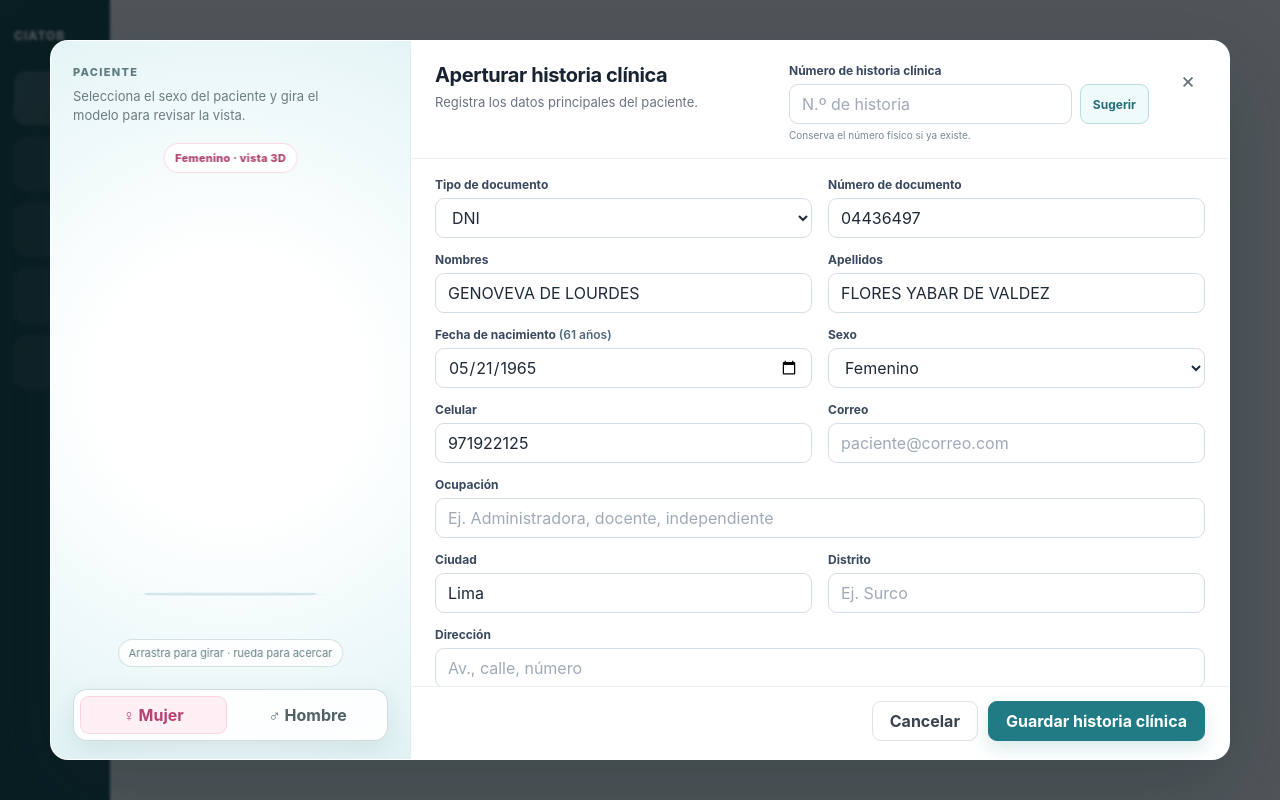
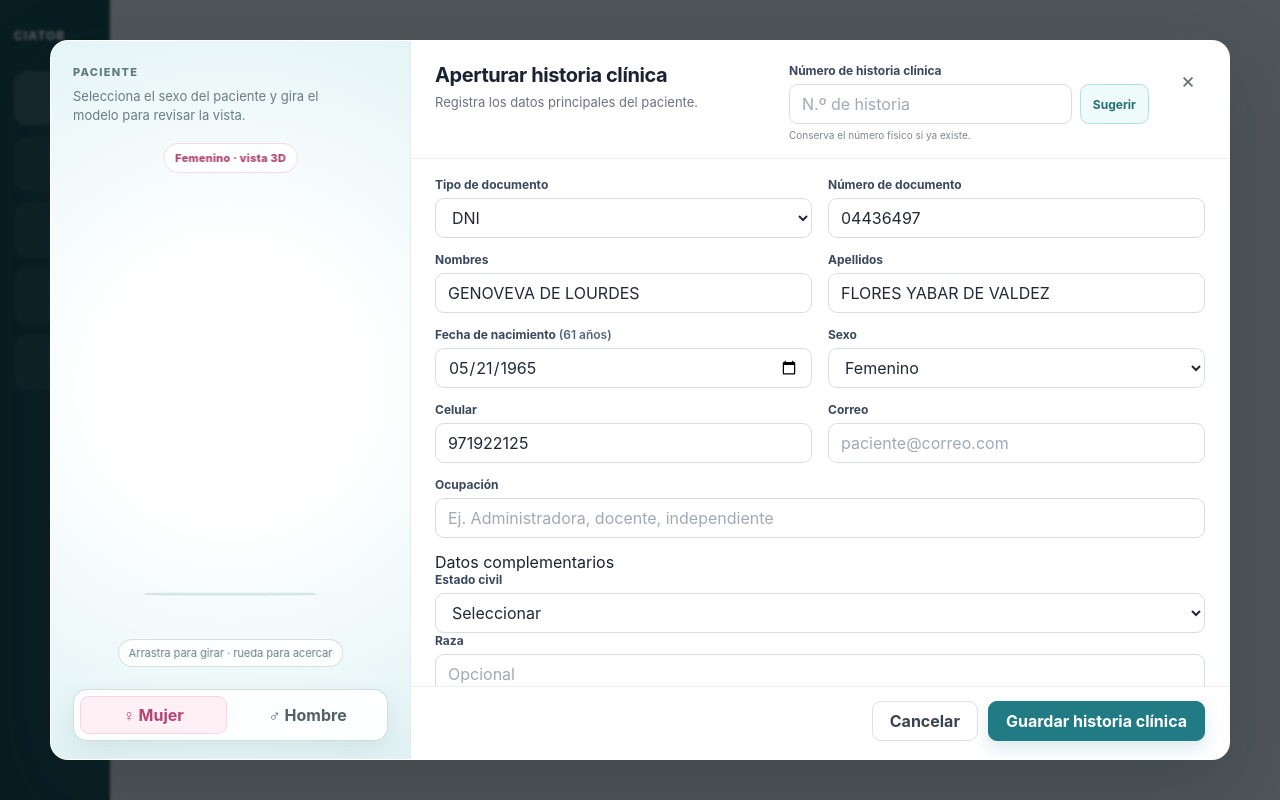
Before and after one commit to joseston/modal_scx, a React (Vite) app: page / in a window 1280 px wide. Built offline with nearby package versions, Linux system fonts and the light colour scheme; no server answers.

Commit message:
Add complementary patient fields

```diff
--- a/src/components/PatientForm.tsx
+++ b/src/components/PatientForm.tsx
@@ -51,20 +51,13 @@ export function PatientForm({ value, onChange }: PatientFormProps) {
       </div>
 
       <div className="field">
-        <label htmlFor="birthDate">
-          Fecha de nacimiento {age !== null && <span className="age-pill">({age} años)</span>}
-        </label>
+        <label htmlFor="birthDate">Fecha de nacimiento {age !== null && <span className="age-pill">({age} años)</span>}</label>
         <input id="birthDate" name="birthDate" type="date" value={value.birthDate} onChange={updateField} />
       </div>
 
       <div className="field">
         <label htmlFor="sex">Sexo</label>
-        <select
-          id="sex"
-          name="sex"
-          value={value.sex}
-          onChange={event => onChange({ ...value, sex: event.target.value as Gender })}
-        >
+        <select id="sex" name="sex" value={value.sex} onChange={event => onChange({ ...value, sex: event.target.value as Gender })}>
           <option value="female">Femenino</option>
           <option value="male">Masculino</option>
         </select>
@@ -82,14 +75,35 @@ export function PatientForm({ value, onChange }: PatientFormProps) {
 
       <div className="field span-2">
         <label htmlFor="occupation">Ocupación</label>
-        <input
-          id="occupation"
-          name="occupation"
-          value={value.occupation}
-          onChange={updateField}
-          placeholder="Ej. Administradora, docente, independiente"
-        />
+        <input id="occupation" name="occupation" value={value.occupation} onChange={updateField} placeholder="Ej. Administradora, docente, independiente" />
       </div>
+
+      <section className="supplementary-section field span-2" aria-labelledby="supplementary-data-title">
+        <div className="supplementary-heading" id="supplementary-data-title">Datos complementarios</div>
+        <div className="supplementary-grid">
+          <div className="field">
+            <label htmlFor="maritalStatus">Estado civil</label>
+            <select id="maritalStatus" name="maritalStatus" value={value.maritalStatus} onChange={updateField}>
+              <option value="">Seleccionar</option>
+              <option value="Soltero/a">Soltero/a</option>
+              <option value="Casado/a">Casado/a</option>
+              <option value="Conviviente">Conviviente</option>
+              <option value="Divorciado/a">Divorciado/a</option>
+              <option value="Viudo/a">Viudo/a</option>
+            </select>
+          </div>
+
+          <div className="field">
+            <label htmlFor="race">Raza</label>
+            <input id="race" name="race" value={value.race} onChange={updateField} placeholder="Opcional" />
+          </div>
+
+          <div className="field">
+            <label htmlFor="ethnicity">Etnicidad</label>
+            <input id="ethnicity" name="ethnicity" value={value.ethnicity} onChange={updateField} placeholder="Opcional" />
+          </div>
+        </div>
+      </section>
 
       <div className="field">
         <label htmlFor="city">Ciudad</label>
```
